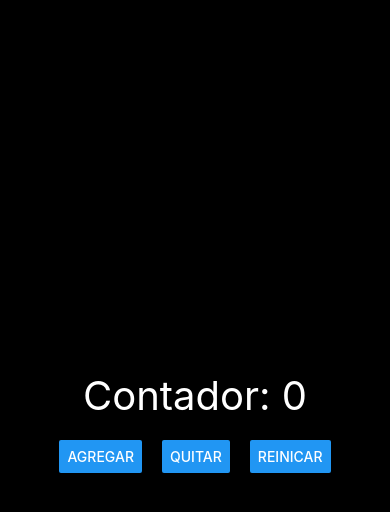
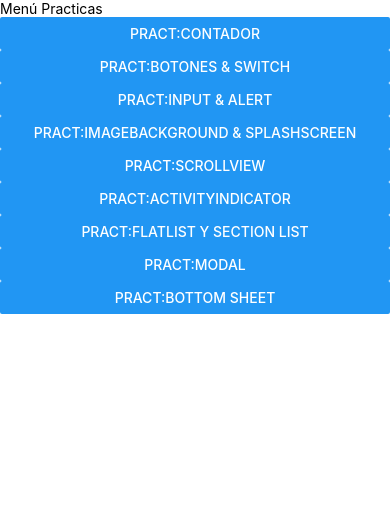
Before and after one commit to Re-L77/PAM212, a React Native app in the folder intro/: screen / in a window 390 px wide. Shown: the top 512 px of the page. Built offline with nearby package versions, Linux system fonts and the light colour scheme.

Commit message:
Botones componentes

```diff
--- a/intro/App.js
+++ b/intro/App.js
@@ -1,40 +1,6 @@
-// Import: Zona de declaraciones
-import { StatusBar } from 'expo-status-bar';
-import { StyleSheet, Text, View, Button} from 'react-native';
-import { useState } from 'react';
-// Main: Zona de componentes
+import ContadorScreen from "./screens/ContadorScreen";
+import BotonesScreen from "./screens/BotonesScreen";
+import MenuScreen from "./screens/MenuScreen";
 export default function App() {
-  const [contador, setContador] = useState(0);
-  return (
-    <View style={styles.container}>
-      <Text style={styles.textoBlanco}>Contador: {contador}</Text>
-      <View style={styles.buttons}>
-        <Button title='Agregar' onPress={()=>setContador(contador+1)}></Button>
-        <Button title='Quitar' onPress={()=>setContador(contador-1)}></Button>
-        <Button title='Reinicar' onPress={()=>setContador(0)}></Button>
-      </View>
-      <StatusBar style="auto" />
-    </View>
-  );
+  return <MenuScreen />;
 }
-
-// Estilo: Zona de estética y posicionamiento
-const styles = StyleSheet.create({
-  container: {
-    flex: 1,
-    backgroundColor: '#000000ff',
-    alignItems: 'center',
-    justifyContent: 'center',
-  },
-  textoBlanco: {
-    color: "white",
-    fontSize: 40,
-  },
-  buttons: {
-    flexDirection: "row",
-    justifyContent: "center",
-    alignItems: "center",
-    gap: 20,
-    marginTop: 20,
-  }
-});
--- /dev/null
+++ b/intro/screens/Activity_Indicator.js
@@ -0,0 +1,11 @@
+import { Text, StyleSheet, View } from "react-native";
+
+export default function Activity_Indicator() {
+  return (
+    <View>
+      <Text>ActivityIndicator: Proximamente...</Text>
+    </View>
+  );
+}
+
+const styles = StyleSheet.create({});
--- /dev/null
+++ b/intro/screens/BotonesScreen.js
@@ -0,0 +1,11 @@
+import { Text, StyleSheet, View } from "react-native";
+
+export default function BotonesScreen() {
+  return (
+    <View>
+      <Text>BotonesScreen: Proximamente...</Text>
+    </View>
+  );
+}
+
+const styles = StyleSheet.create({});
--- /dev/null
+++ b/intro/screens/ContadorScreen.js
@@ -0,0 +1,60 @@
+//Import:Zona de declaraciones
+import { StatusBar } from "expo-status-bar";
+import { StyleSheet, Text, View, Button } from "react-native";
+import React, { useState } from "react";
+
+//MAIN: Zona de componentes
+export default function App() {
+  const [contador, setContador] = useState(0);
+  return (
+    <View style={styles.container}>
+      <Text style={styles.texto}>Contador:</Text>
+      <Text style={styles.texto2}> {contador} </Text>
+      <View style={styles.contenedorBotones}>
+        <Button
+          title="Incrementar"
+          onPress={() => setContador(contador + 1)}
+          color="green"
+        />
+        <Button
+          title="Quitar"
+          onPress={() => setContador(contador - 1)}
+          color="purple"
+        />
+        <Button title="Reiniciar" onPress={() => setContador(0)} color="pink" />
+        <Button title="Regresar" />
+      </View>
+      <StatusBar style="auto" />
+    </View>
+  );
+}
+//Estilos: Zona de estetica y posicionamineto
+const styles = StyleSheet.create({
+  container: {
+    flex: 1,
+    backgroundColor: "rgba(0, 0, 0, 1)",
+    alignItems: "center",
+    justifyContent: "center",
+  },
+  texto: {
+    color: "rgba(255, 255, 255, 1)",
+    fontSize: 30,
+    fontFamily: "Times New Roman",
+    fontWeight: "900",
+    fontStyle: "italic",
+    textDecorationLine: "line-through",
+  },
+  texto2: {
+    color: "rgba(255, 0, 0, 1)",
+    fontSize: 40,
+    fontFamily: "Courier",
+    fontWeight: "400",
+    fontStyle: "italic",
+    textDecorationLine: "underline",
+  },
+  contenedorBotones: {
+    marginTop: 15,
+    flexDirection: "row-reverse",
+    gap: 20,
+  },
+});
--- /dev/null
+++ b/intro/screens/ImgBackSplashScreen.js
@@ -0,0 +1,11 @@
+import { Text, StyleSheet, View } from "react-native";
+
+export default function ImgBackSplashScreen() {
+  return (
+    <View>
+      <Text>ImageBackground & SplashScreen: Proximamente...</Text>
+    </View>
+  );
+}
+
+const styles = StyleSheet.create({});
--- /dev/null
+++ b/intro/screens/InputAlert.js
@@ -0,0 +1,11 @@
+import { Text, StyleSheet, View } from "react-native";
+
+export default function InputAlert() {
+  return (
+    <View>
+      <Text>Input & Alert: Proximamente...</Text>
+    </View>
+  );
+}
+
+const styles = StyleSheet.create({});
--- /dev/null
+++ b/intro/screens/MenuScreen.js
@@ -0,0 +1,74 @@
+import { Text, StyleSheet, View } from "react-native";
+import React, { useState } from "react";
+import ContadorScreen from "./ContadorScreen";
+import BotonesScreen from "./BotonesScreen";
+import InputAlert from "./InputAlert";
+import ImgBackSplashScreen from "./ImgBackSplashScreen";
+import ScrollView from "./ScrollView";
+import Activity_Indicator from "./Activity_Indicator";
+import { Button } from "react-native-web";
+
+export default function MenuScreen() {
+  const [screen, setScreen] = useState("menu");
+  switch (screen) {
+    case "contador":
+      return <ContadorScreen />;
+    case "botones":
+      return <BotonesScreen />;
+    case "input":
+      return <InputAlert />;
+    case "imageBack":
+      return <ImgBackSplashScreen />;
+    case "scroll":
+      return <ScrollView />;
+    case "activity":
+      return <Activity_Indicator />;
+    case "flatlist":
+      return <FlatlistSectionList />;
+    case "modal":
+      return <Modal />;
+    case "bottom":
+      return <BottomSheet />;
+    default:
+      return (
+        <View>
+          <Text>Menú Practicas</Text>
+          <Button
+            onPress={() => setScreen("contador")}
+            title="Pract:Contador"
+          />
+          <Button
+            onPress={() => setScreen("botones")}
+            title="Pract:Botones & Switch"
+          />
+          <Button
+            onPress={() => setScreen("input")}
+            title="Pract:Input & Alert"
+          />
+          <Button
+            onPress={() => setScreen("imageBack")}
+            title="Pract:ImageBackground & SplashScreen"
+          />
+          <Button
+            onPress={() => setScreen("scroll")}
+            title="Pract:ScrollView"
+          />
+          <Button
+            onPress={() => setScreen("activity")}
+            title="Pract:ActivityIndicator"
+          />
+          <Button
+            onPress={() => setScreen("flatlist")}
+            title="Pract:Flatlist y Section List"
+          />
+          <Button onPress={() => setScreen("modal")} title="Pract:Modal" />
+          <Button
+            onPress={() => setScreen("bottom")}
+            title="Pract:Bottom sheet"
+          />
+        </View>
+      );
+  }
+}
+
+const styles = StyleSheet.create({});
--- /dev/null
+++ b/intro/screens/ScrollView.js
@@ -0,0 +1,11 @@
+import { Text, StyleSheet, View } from "react-native";
+
+export default function ScrollView() {
+  return (
+    <View>
+      <Text>ScrollView: Proximamente...</Text>
+    </View>
+  );
+}
+
+const styles = StyleSheet.create({});
```
